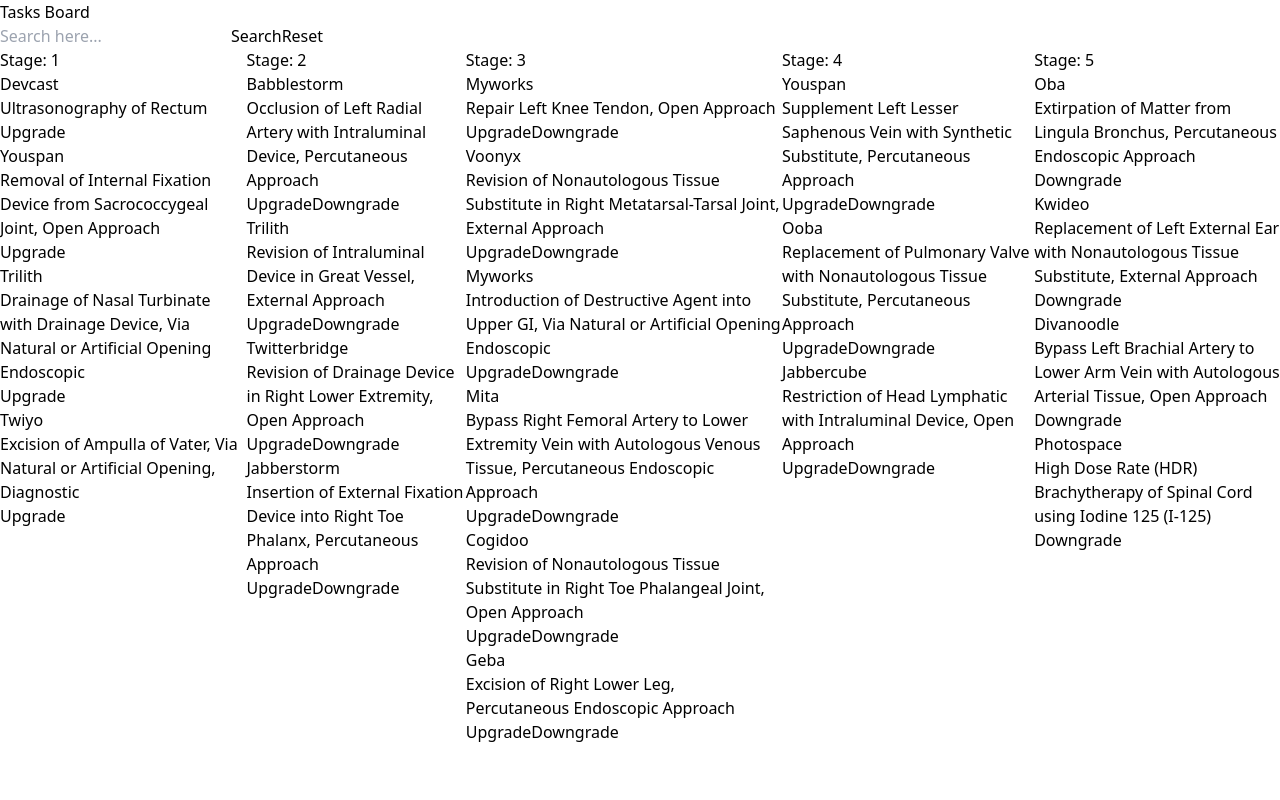
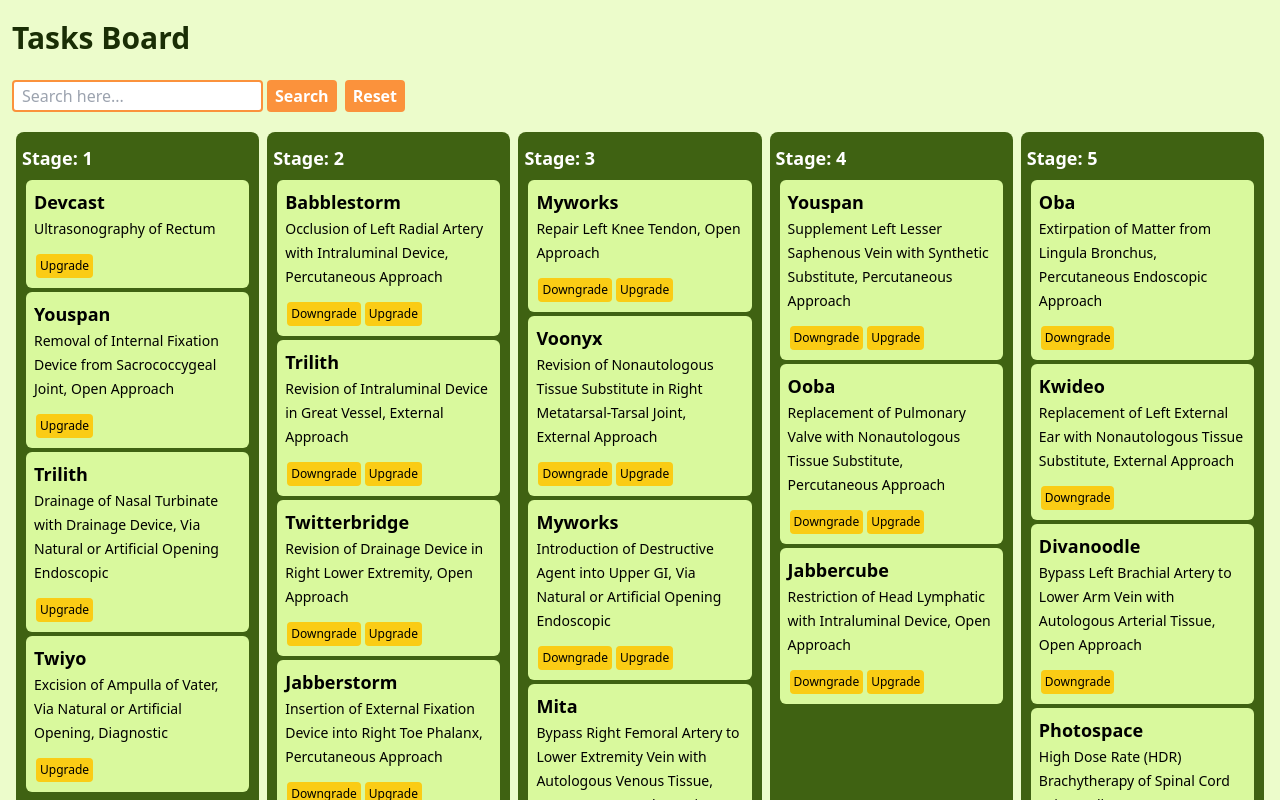
Before and after one commit to EMinasian/task-management-app, a React (Vite) app: page / in a window 1280 px wide. Shown: the top 800 px of the page. Built offline with nearby package versions, Linux system fonts and the light colour scheme.

Commit message:
feat: board styling implemented

```diff
--- a/src/components/Board.jsx
+++ b/src/components/Board.jsx
@@ -51,8 +51,8 @@ export default function Board() {
 
   return (
     <DataContextProvider value={{ onStageChange, onSearch, onResetSearch }}>
-      <div>
-        <h2>Tasks Board</h2>
+      <div className="p-3 bg-lime-100">
+        <h2 className="text-lime-950 text-3xl font-bold my-2">Tasks Board</h2>
         <SearchBox />
         {searchData.length !== 0 ? (
           <SearchResults searchedTasks={searchData} />
--- a/src/components/Card.jsx
+++ b/src/components/Card.jsx
@@ -7,18 +7,24 @@ export default function Card({ task, isSearchResult }) {
   const { onStageChange } = useContext(DataContext);
 
   return (
-    <div>
-      <h3>{name}</h3>
-      <span>{description}</span>
-      <div>
-        {!isSearchResult && stage !== LAST_STAGE && (
-          <button onClick={() => onStageChange(stage, id, true)}>
-            Upgrade
+    <div className="p-2 m-1 bg-lime-200 rounded-md">
+      <h3 className="text-lg font-semibold">{name}</h3>
+      <span className="text-sm">{description}</span>
+      <div className="pt-3">
+        {!isSearchResult && stage !== FIRST_STAGE && (
+          <button
+            className="bg-yellow-400 p-1 m-0.5 rounded text-xs"
+            onClick={() => onStageChange(stage, id, false)}
+          >
+            Downgrade
           </button>
         )}
-        {!isSearchResult && stage !== FIRST_STAGE && (
-          <button onClick={() => onStageChange(stage, id, false)}>
-            Downgrade
+        {!isSearchResult && stage !== LAST_STAGE && (
+          <button
+            className="bg-yellow-400 p-1 m-0.5 rounded text-xs"
+            onClick={() => onStageChange(stage, id, true)}
+          >
+            Upgrade
           </button>
         )}
       </div>
--- a/src/components/Column.jsx
+++ b/src/components/Column.jsx
@@ -2,9 +2,9 @@ import Card from "./Card";
 
 export default function Column({ tasks, stage }) {
   return (
-    <div>
-      <h2>Stage: {stage + 1}</h2>
-      <ul>
+    <div className="py-3 px-1.5 m-1 bg-lime-800 rounded-lg w-1/5">
+      <h2 className="text-lg font-bold text-white">Stage: {stage + 1}</h2>
+      <ul className="my-2">
         {tasks.map((task) => (
           <Card task={task} key={task.id}/>
         ))}
--- a/src/components/SeacrhBox.jsx
+++ b/src/components/SeacrhBox.jsx
@@ -17,14 +17,25 @@ export default function SearchBox() {
 
   return (
     <form
+    className="py-3"
       onSubmit={(e) => handleSubmit(e)}
       onReset={(e) => {
         handleReset(e);
       }}
     >
-      <input ref={inputRef} placeholder="Search here..." />
-      <button type="submit">Search</button>
-      <button type="reset">Reset</button>
+      <input className="h-8 rounded p-2 border-2 border-orange-400" ref={inputRef} placeholder="Search here..." />
+      <button
+        type="submit"
+        className="bg-orange-400 text-base px-2 py-1 m-1 rounded font-semibold text-white"
+      >
+        Search
+      </button>
+      <button
+        type="reset"
+        className="bg-orange-400 text-base px-2 py-1 m-1 rounded font-semibold text-white"
+      >
+        Reset
+      </button>
     </form>
   );
 }
--- a/src/components/TaskDisplay.jsx
+++ b/src/components/TaskDisplay.jsx
@@ -2,10 +2,12 @@ import Column from "./Column";
 
 export default function TaskDisplay({ data }) {
   return (
-    <ol className="flex flex-row">
-      {data.map((tasks, stage) => (
-        <Column tasks={tasks} stage={stage} key={stage} />
-      ))}
-    </ol>
+    <div className="gap-2.5">
+      <ol className="flex flex-row">
+        {data.map((tasks, stage) => (
+          <Column tasks={tasks} stage={stage} key={stage} />
+        ))}
+      </ol>
+    </div>
   );
 }
```
